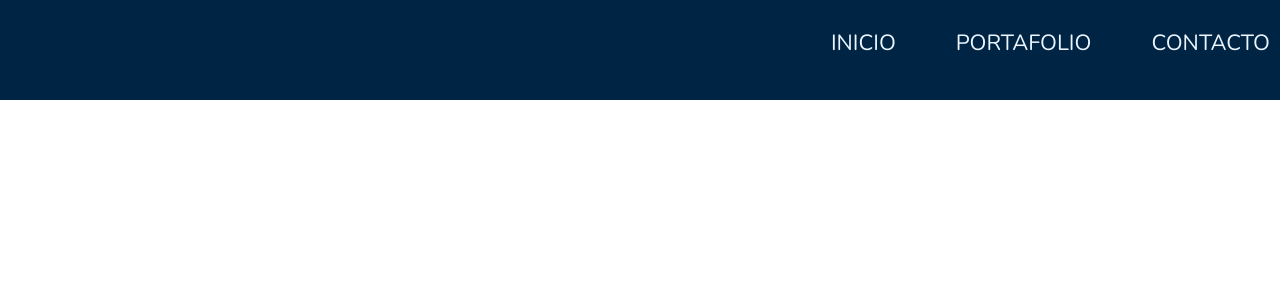
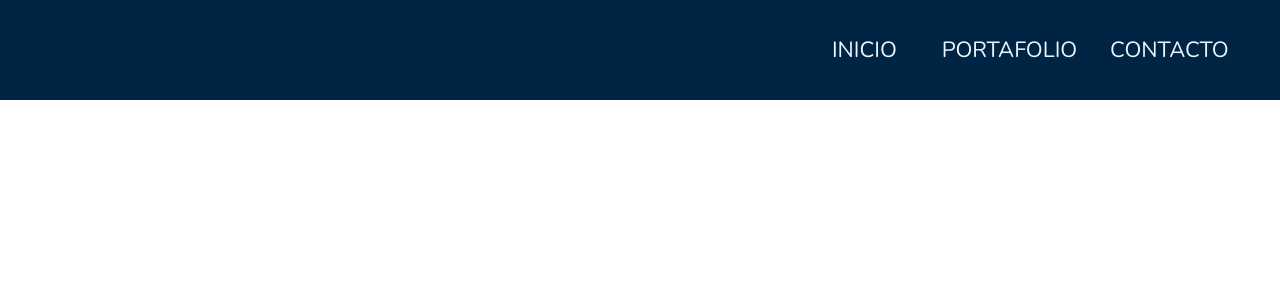
Before and after one commit to stevenLucano/mi-portafolio-web, a React (Vite) app: page / in a window 1280 px wide. Shown: the top 300 px of the page. Built offline with nearby package versions, Linux system fonts and the light colour scheme.

Commit message:
Navbar mejorado

```diff
--- a/src/components/Navbar/styles.scss
+++ b/src/components/Navbar/styles.scss
@@ -20,27 +20,49 @@
   height: 100px;
   width: 100vw;
   background-color: var(--indigo-paper);
-  display: flex;
-  justify-content: end;
-  align-items: center;
   font-family: "Nunito", sans-serif;
+  display: grid;
+  grid-template-columns: auto 120px 10px repeat(2, 150px 10px) 2%;
+  grid-template-rows: 30%;
+  align-content: center;
+
+  &-activated {
+    border-bottom: 2px solid var(--blue-sky);
+  }
 
   &-link {
-    opacity: 1;
-    height: 25px;
-    margin: 0 10px;
+    height: 100%;
+    width: 100%;
+    @for $i from 1 through 3 {
+      &:nth-child(#{$i}) {
+        grid-area: 1 / #{2 * $i} / 1 / #{2 * $i + 1};
+      }
+    }
+    text-align: center;
+    font-size: 22px;
     text-decoration: none;
-    transition: 0.2s ease-in;
-    margin-left: 50px;
-    margin-bottom: 20px;
-    font-size: 22px;
     text-transform: uppercase;
     color: var(--blue-sky);
 
-    &:hover {
-      border-bottom: 2px solid var(--blue-sky);
-      padding-bottom: 5px;
-    }
+    // display: flex;
+    // align-items: center;
+    // justify-content: center;
+    // a {
+    //   text-decoration: none;
+    //   height: 100%;
+    // }
+    // opacity: 1;
+    // margin: 0 10px;
+    // transition: 0.2s ease-in;
+    // margin-left: 50px;
+    // margin-bottom: 20px;
+    // &:nth-child(3) {
+    //   margin-right: 30px;
+    // }
+
+    // &:hover {
+    //   border-bottom: 2px solid var(--blue-sky);
+    // }
   }
 }
 
@@ -97,8 +119,10 @@
 
 @media (max-width: 400px) {
   .navbar {
+    display: flex;
     flex-direction: column;
     justify-content: start;
+    align-items: center;
     border-radius: 0 0 0 300px;
     width: 0px;
     height: 0px;
@@ -107,19 +131,22 @@
     transition: 0.5s 0.2s cubic-bezier(0.42, 0, 0.03, 1.42);
 
     &-link {
+      margin-top: 16px;
+      margin-left: 40px;
       &:nth-child(1) {
-        margin-top: 60px;
+        margin-top: 64px;
       }
       opacity: 0;
-      // display: none;
       font-size: 0px;
+      height: auto;
+      width: 200px;
+      transition: 0.5s;
     }
     &-open {
       width: 300px;
       height: 300px;
 
       .navbar-link {
-        // display: block;
         opacity: 1;
         font-size: 22px;
         transition: 0.5s 0.2s;
```
